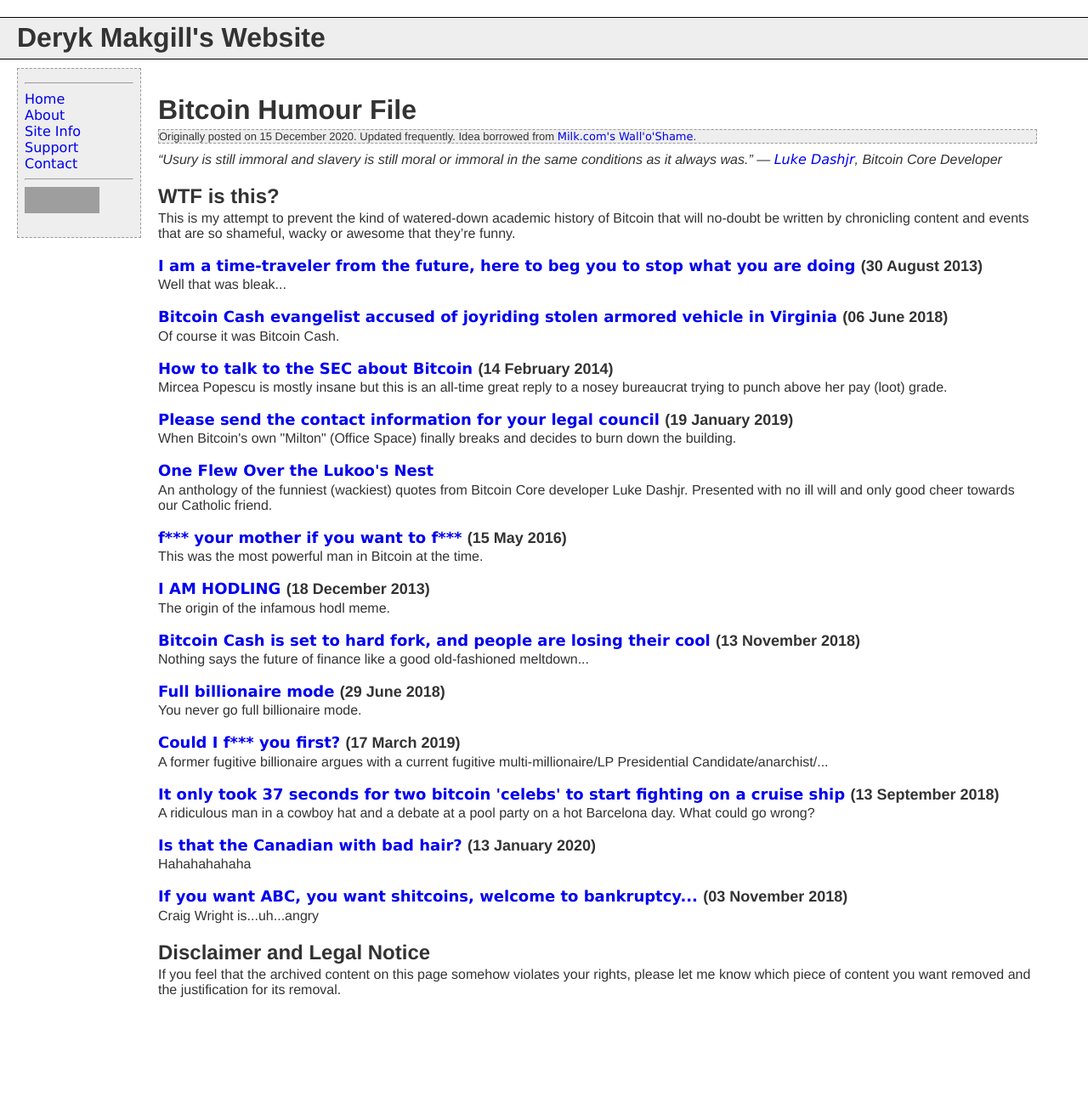
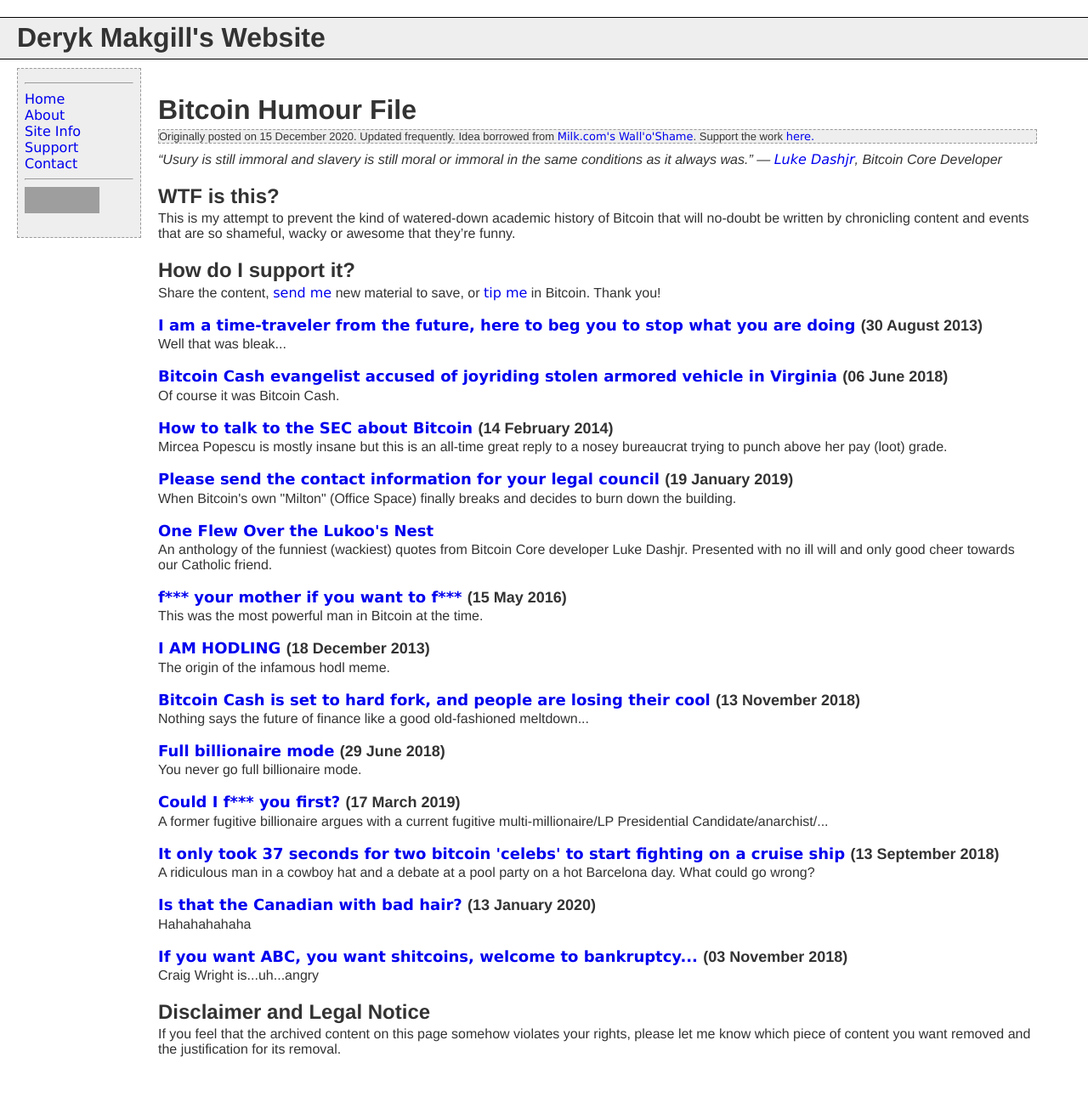
Before and after one commit to makgill/deryk, a Jekyll site: the page built from _pages/bitcoin/humour/index.md, in a window 1280 px wide. Shown: the whole page at 85% size. Built offline with Jekyll 4.4.1, drawn with Linux system fonts in a browser that asks for light colours; before the commit the page ends 1234 px from its top, so only the background shows below that; grey boxes are pictures that could not be loaded.

Commit message:
Update index.md

```diff
--- a/_pages/bitcoin/humour/index.md
+++ b/_pages/bitcoin/humour/index.md
@@ -6,7 +6,7 @@
 
 # Bitcoin Humour File
 
-<p class="notebox">Originally posted on 15 December 2020. Updated frequently. Idea borrowed from <a href="http://milk.com/wall-o-shame/">Milk.com's Wall'o'Shame</a>.</p>
+<p class="notebox">Originally posted on 15 December 2020. Updated frequently. Idea borrowed from <a href="http://milk.com/wall-o-shame/">Milk.com's Wall'o'Shame</a>. Support the work <a href="https://makgill.github.io/deryk/support">here.</a></p>
 
 *"Usury is still immoral and slavery is still moral or immoral in the same conditions as it always was." — [Luke Dashjr](https://makgill.github.io/deryk/bitcoin/humour/lukoos-nest/), Bitcoin Core Developer*
 
@@ -14,6 +14,10 @@
 ## WTF is this?
 
 This is my attempt to prevent the kind of watered-down academic history of Bitcoin that will no-doubt be written by chronicling content and events that are so shameful, wacky or awesome that they're funny.
+
+## How do I support it?
+
+Share the content, [send me](https://makgill.github.io/deryk/contact) new material to save, or [tip me](https://makgill.github.io/deryk/support) in Bitcoin. Thank you!
 
 {% assign bitcoinhumour = site.bitcoinhumour | sort: 'date' | reverse %}
 {% for bitcoinhumour in bitcoinhumour %}
```
